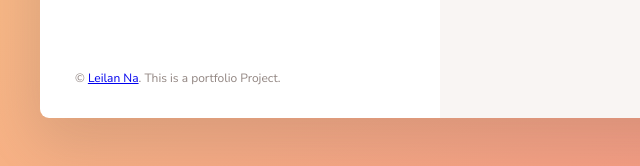
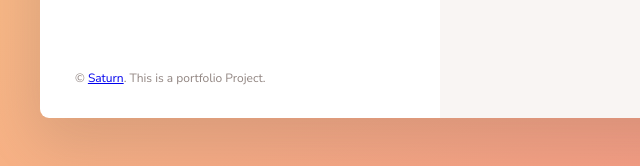
Before and after one commit to saturnongalaxy/forkify, a website built with Parcel: page index.html in a window 1280 px wide. Shown: the part 1103-1269 px from the top of the page, 0-640 px from the left. Built offline with nearby package versions, Linux system fonts and the light colour scheme.

Commit message:
Update index.html

```diff
--- a/index.html
+++ b/index.html
@@ -128,8 +128,8 @@
           <a
             class="Github-link"
             target="_blank"
-            href="https://github.com/Leilannaeimi"
-            >Leilan Na</a
+            href="https://github.com/saturnongalaxy"
+            >Saturn</a
           >. This is a portfolio Project.
         </p>
       </div>
```
